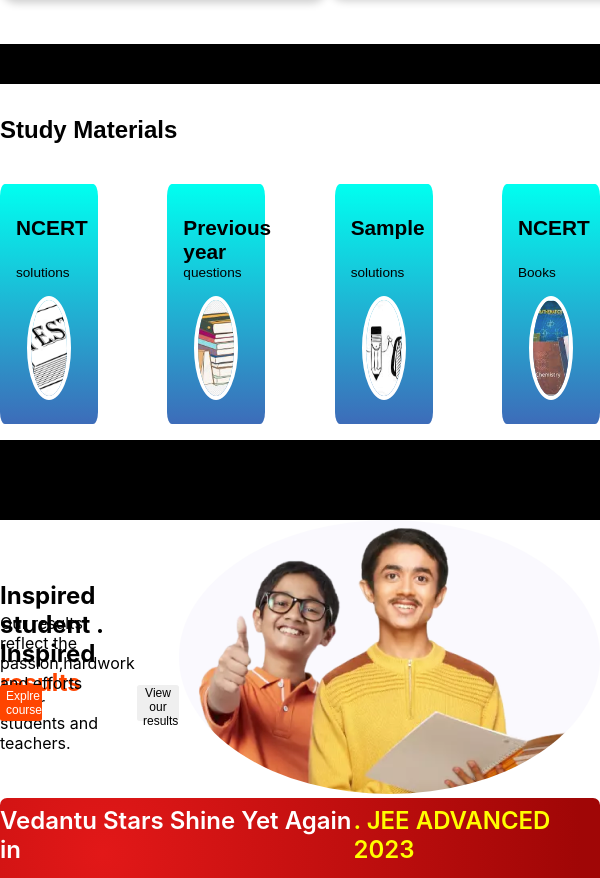
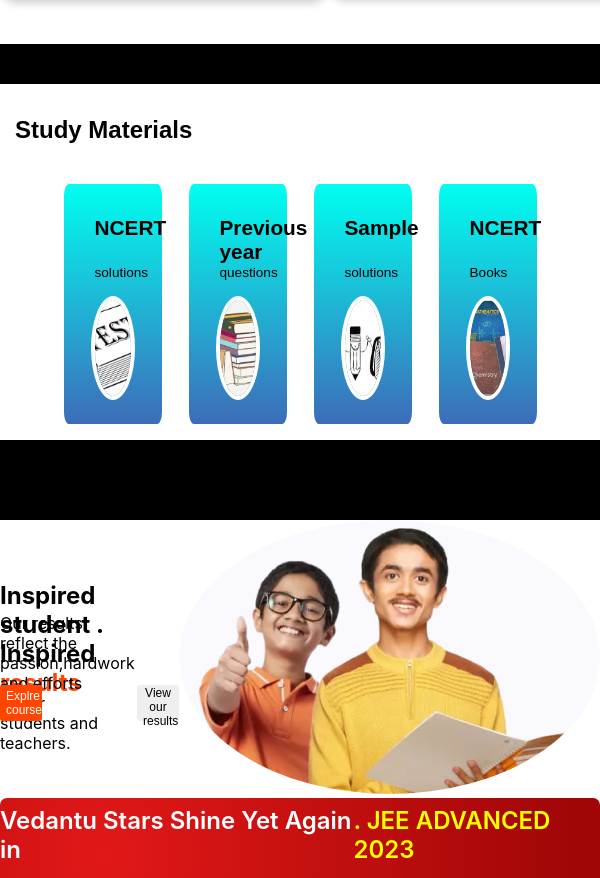
Before and after one commit to gwadhawan132/vedantu_assessment, a React (Create React App) app: page / in a window 600 px wide. Shown: the part 3045-3923 px from the top of the page. Built offline with nearby package versions, Linux system fonts and the light colour scheme.

Commit message:
studymaterial-responsive

```diff
--- a/src/components/studyMaterial/StudyMaterial.css
+++ b/src/components/studyMaterial/StudyMaterial.css
@@ -25,3 +25,30 @@
     flex-direction: row;
     justify-content: space-between;
 }
+
+
+/* mobile */
+@media screen and (max-width:600px){
+    .bottom_content6{
+        width: 80%;
+        margin:0vh auto;
+        display: grid;
+        grid-template-columns: repeat(2, 1fr);
+        gap:20px;
+        grid-auto-rows: minmax(100px, auto);
+    }
+
+}
+@media screen and (max-width:1024px) and (min-width:600px){
+
+    .top6{
+        margin-left: 2.5vw;
+    }
+    .bottom_content6{
+
+        display: flex;
+        flex-direction: row;
+        justify-content: space-around;
+    }
+
+}
--- a/src/components/studyMaterial/Studymaterial.jsx
+++ b/src/components/studyMaterial/Studymaterial.jsx
@@ -11,7 +11,6 @@ export default function Studymaterial() {
       Study Materials
     </div>
     <div className="bottom_content6">
-
     {study_material.map(material=>{
       return<CardComp6 key={material.id} items={material}/>
     })}
```
